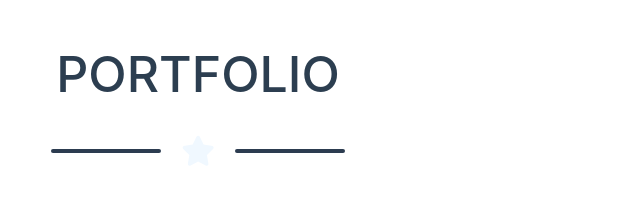
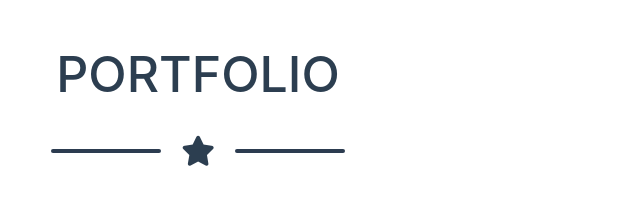
Before and after one commit to vicfigma/CopiaBootstrap, a plain HTML site: page index.html in a window 1280 px wide. Shown: the part 800-999 px from the top of the page, 442-1082 px from the left. Drawn offline with nearby package versions, Linux system fonts and the light colour scheme.

Commit message:
Update index.html

```diff
--- a/index.html
+++ b/index.html
@@ -482,7 +482,7 @@ nav ul {
       &nbsp;
       <div class="contLineStar">
         <div class="lineaB"></div>
-        <i class="fa-solid fa fa-star"></i>
+        <i class="fa-solid fa-star snegro"></i>
         <div class="lineaB"></div>
       </div>
       &nbsp;
```
